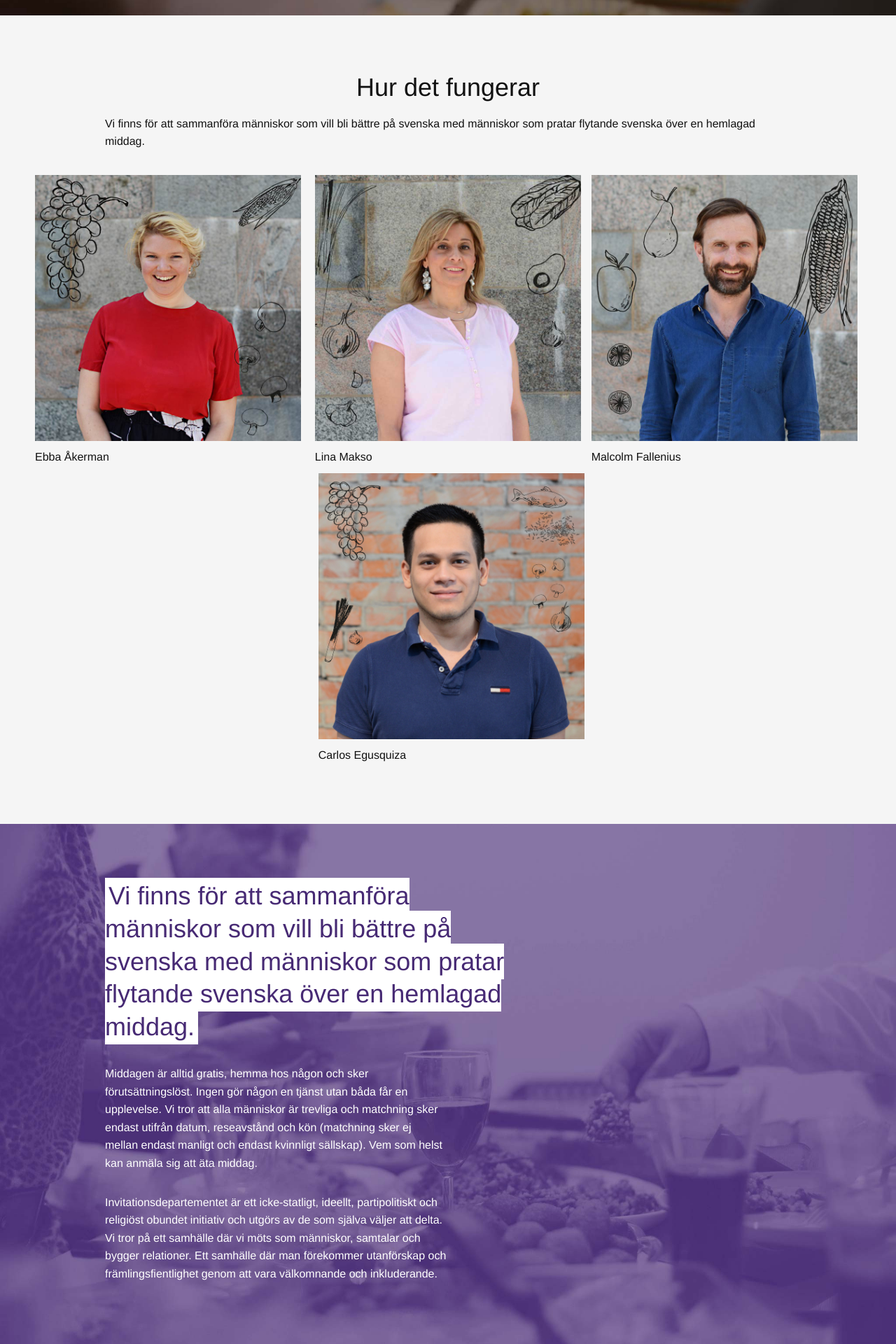
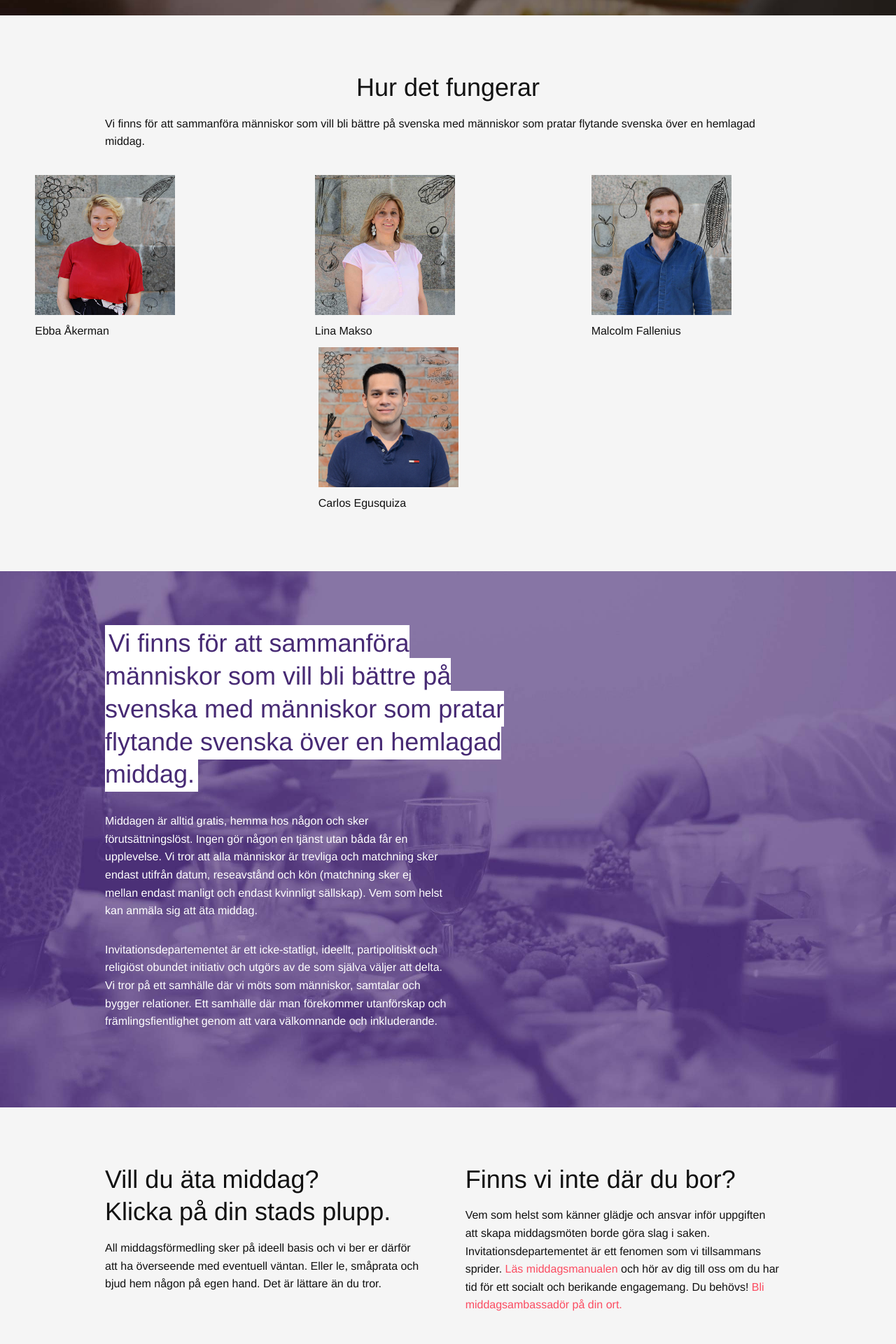
Before and after one commit to Invitationsdepartementet/test, a Jekyll site: the page built from index.html, in a window 1280 px wide. Shown: the part 858-2778 px from the top of the page at 70% size. Built offline with Jekyll 4.4.1, drawn with Linux system fonts in a browser that asks for light colours.

Commit message:
Update index.html

```diff
--- a/index.html
+++ b/index.html
@@ -69,19 +69,19 @@ layout: default
 
        <div class="presentations">
         <div class="presentation">
-          <img width="400" height="400" src="/images/ebba.jpg" alt="Ebba Åkerman">
+          <img width="200" height="200" src="/images/ebba.jpg" alt="Ebba Åkerman">
           <span class="presentation-name">Ebba Åkerman</span>
          </div>
         <div class="presentation">
-          <img width="400" height="400" src="/images/lina.jpg" alt="Lina Makso">
+          <img width="200" height="200" src="/images/lina.jpg" alt="Lina Makso">
           <span class="presentation-name">Lina Makso</span>
          </div>
         <div class="presentation">
-          <img width="400" height="400" src="/images/malcolm.jpg" alt="Malcolm Fallenius">
+          <img width="200" height="200" src="/images/malcolm.jpg" alt="Malcolm Fallenius">
           <span class="presentation-name">Malcolm Fallenius</span>
          </div>
         <div class="presentation">
-          <img width="400" height="400" src="/images/carlos.jpg" alt="Carlos Egusquiza">
+          <img width="200" height="200" src="/images/carlos.jpg" alt="Carlos Egusquiza">
           <span class="presentation-name">Carlos Egusquiza</span>
          </div>
 
```
